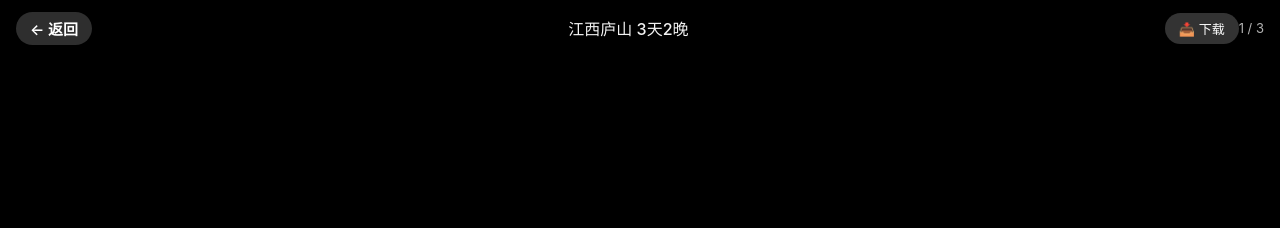
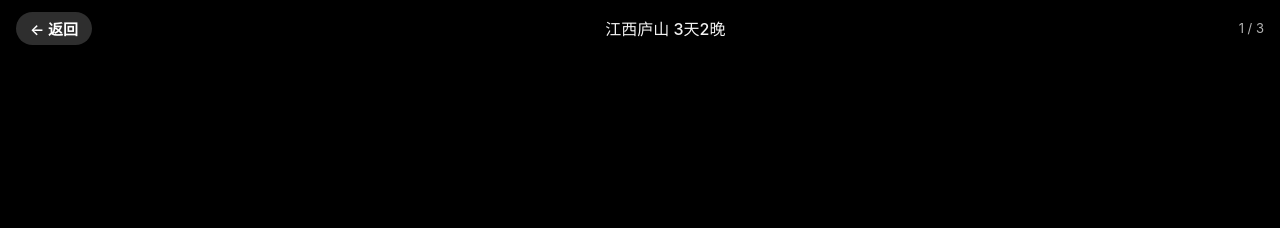
Before and after one commit to chyunfan/fyrcb-cqy-v1, a plain HTML site: page view.html in a window 1280 px wide. Shown: the top 228 px of the page. Drawn offline with Linux system fonts and the light colour scheme.

Commit message:
Add files via upload

```diff
--- a/view.html
+++ b/view.html
@@ -54,26 +54,6 @@
             font-size: 16px;
             font-weight: 500;
             opacity: 0.95;
-        }
-
-        .download-btn {
-            background: rgba(255,255,255,0.2);
-            color: #fff;
-            border: none;
-            padding: 6px 14px;
-            border-radius: 16px;
-            font-size: 13px;
-            cursor: pointer;
-            text-decoration: none;
-            display: flex;
-            align-items: center;
-            gap: 4px;
-            flex-shrink: 0;
-            transition: background 0.2s;
-        }
-
-        .download-btn:active {
-            background: rgba(255,255,255,0.35);
         }
 
         .page-counter {
@@ -191,7 +171,6 @@
     <div class="top-bar">
         <a href="javascript:history.back()" class="back-btn">← 返回</a>
         <div class="page-title" id="pageTitle">线路详情</div>
-        <a href="" class="download-btn" id="downloadBtn" download>📥 下载</a>
         <div class="page-counter" id="pageCounter"></div>
     </div>
 
@@ -244,13 +223,8 @@
         var titleEl = document.getElementById('pageTitle');
         var counterEl = document.getElementById('pageCounter');
         var pageInfoEl = document.getElementById('pageInfo');
-        var downloadBtn = document.getElementById('downloadBtn');
 
         titleEl.textContent = cfg.displayName;
-
-        // 设置下载按钮链接
-        var pdfFileName = routeName + '.pdf';
-        downloadBtn.href = 'Route/pdf/' + encodeURIComponent(pdfFileName);
 
         // ========== 生成幻灯片 ==========
         function buildSlides() {
```
Also changed, not shown: attachments.html (+1 -9 lines).
